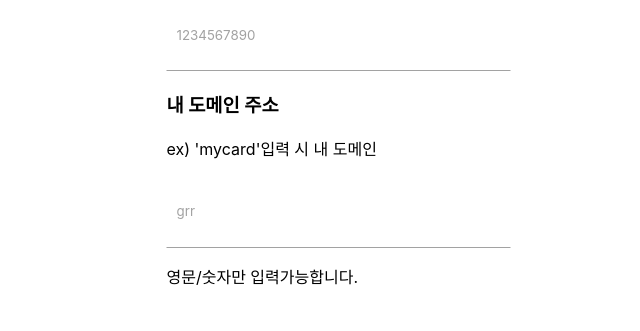
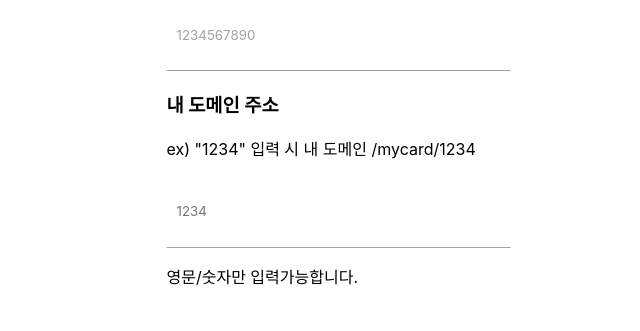
Before and after one commit to seoulmango/FirstMe, a Django app: a page that uses FirstMe/mainApp/templates/edit.html in a window 1280 px wide. Shown: the part 1601-1932 px from the top of the page, without its empty margins (294-934 px from the left). Run offline with Django 4.2, Linux system fonts and the light colour scheme; data comes from the database, SQL or seed files in the repository; both versions use the stored data as it was after the commit; some web fonts are replaced.

Commit message:
signup,edit 예시문구수정

```diff
--- a/FirstMe/mainApp/templates/edit.html
+++ b/FirstMe/mainApp/templates/edit.html
@@ -136,8 +136,8 @@ var alert_select_value = function (select_obj){
         <h3>전화번호</h3>
         <input type="text" name="phone_num" value="{{ card.phone_num }}" placeholder="ex) 010-0000-0000" required/>
         <h3>내 도메인 주소</h3>
-        <p class="ex">ex) 'mycard'입력 시 내 도메인 </p>
-        <input type="text" name="link" value="{{ card.link }}" placeholder="firstme.com/mycard/" required/>
+        <p class="ex">ex) "1234" 입력 시 내 도메인 /mycard/1234 </p>
+        <input type="text" name="link" placeholder="1234" required/>
         <p>영문/숫자만 입력가능합니다.</p>
 
         <br>
--- a/FirstMe/mainApp/templates/registration/signup.html
+++ b/FirstMe/mainApp/templates/registration/signup.html
@@ -130,8 +130,8 @@
         <h3>전화번호</h3>
         <input type="text" name="phone_num" placeholder="ex) 010-0000-0000" required/>
         <h3>내 도메인 주소</h3>
-        <p class="ex">ex) 'mycard'입력 시 내 도메인 </p>
-        <input type="text" name="link" placeholder="firstme.com/mycard/" required/>
+        <p class="ex">ex) "1234" 입력 시 내 도메인 /mycard/1234 </p>
+        <input type="text" name="link" placeholder="1234" required/>
         <p>영문/숫자만 입력가능합니다.</p>
 
         <br>
```
Also changed, not shown: FirstMe/db.sqlite3, FirstMe/mainApp/static/qr_codes/506149865.png (added).
